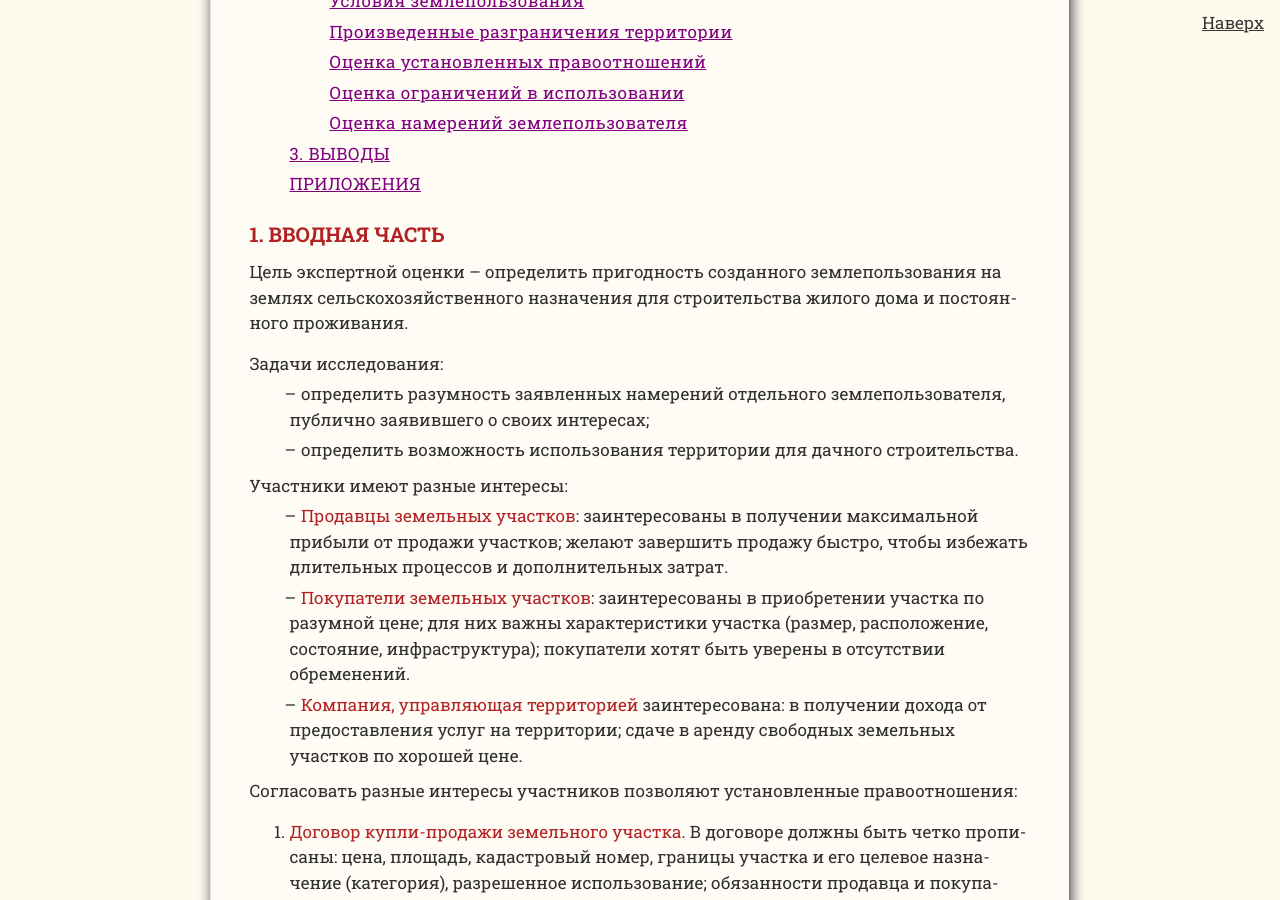
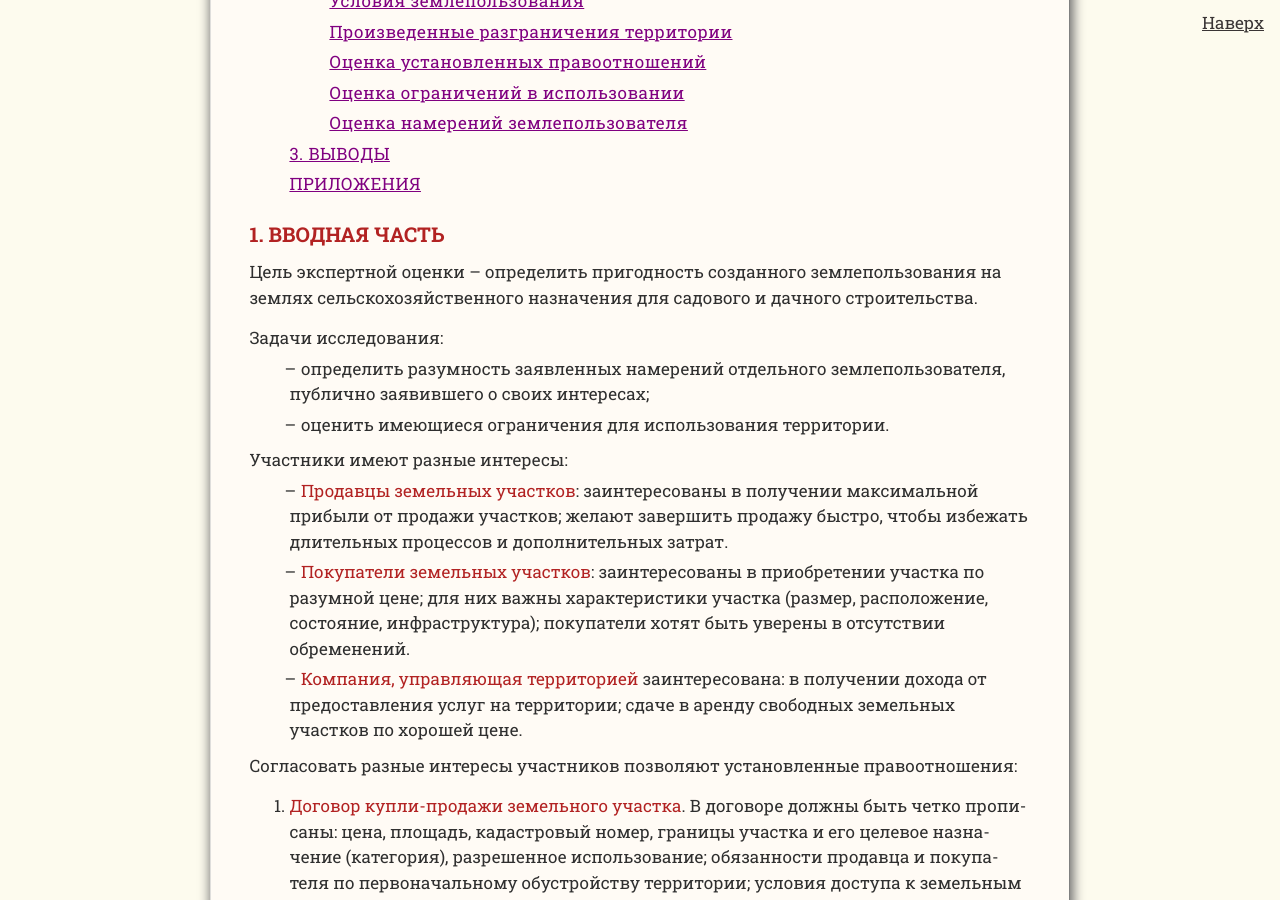
Before and after one commit to SergSi/land-use-art, a Jekyll site: the page built from _posts/2025-02-15-concluzion.md, in a window 1280 px wide and 900 px high, scrolled down 451 px. Built offline with Jekyll 4.4.1, drawn with Linux system fonts in a browser that asks for light colours; some web fonts are replaced.

Commit message:
Update 2025-02-15-concluzion.md

```diff
--- a/_posts/2025-02-15-concluzion.md
+++ b/_posts/2025-02-15-concluzion.md
@@ -6,12 +6,12 @@ class: expert
 ---
 # 1. ВВОДНАЯ ЧАСТЬ
 
-Цель экспертной оценки – определить пригодность созданного землепользования на землях сельскохозяйственного назначения для строительства жилого дома и постоянного проживания.
+Цель экспертной оценки – определить пригодность созданного землепользования на землях сельскохозяйственного назначения для садового и дачного строительства.
 
 Задачи исследования:
 
 - определить разумность заявленных намерений отдельного землепользователя, публично заявившего о своих интересах;
-- определить возможность использования территории для дачного строительства.
+- оценить имеющиеся ограничения для использования территории.
 
 Участники имеют разные интересы:
 
```
